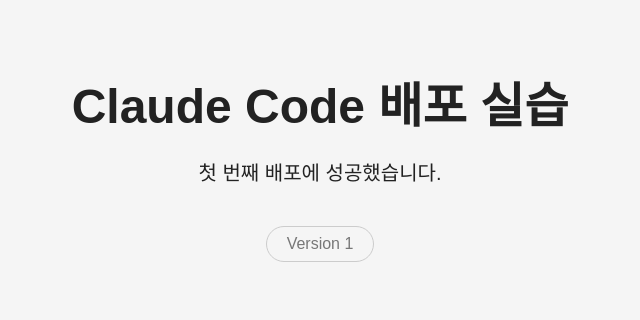
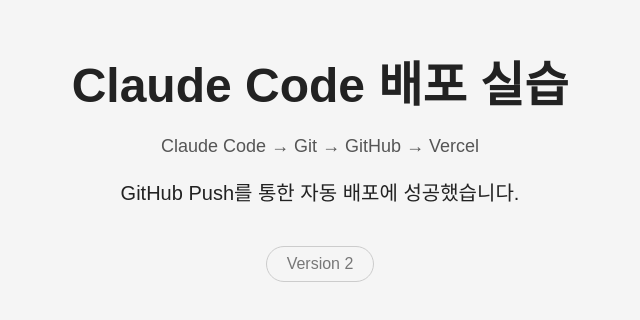
Before and after one commit to shyboy0329-dev/claude-vercel-practice, a plain HTML site: page index.html in a window 1280 px wide. Shown: the part 236-556 px from the top of the page, without its empty margins (320-960 px from the left). Drawn offline with Linux system fonts and the light colour scheme.

Commit message:
Update page to version 2

```diff
--- a/index.html
+++ b/index.html
@@ -24,6 +24,13 @@
       margin: 0 0 20px 0;
     }
 
+    /* 제목 아래 흐름 표시 */
+    .flow {
+      font-size: 18px;
+      color: #555555;
+      margin: 0 0 20px 0;
+    }
+
     /* 설명 문구 */
     p {
       font-size: 20px;
@@ -44,9 +51,11 @@
 
   <h1>Claude Code 배포 실습</h1>
 
-  <p>첫 번째 배포에 성공했습니다.</p>
+  <div class="flow">Claude Code → Git → GitHub → Vercel</div>
 
-  <div class="version">Version 1</div>
+  <p>GitHub Push를 통한 자동 배포에 성공했습니다.</p>
+
+  <div class="version">Version 2</div>
 
 </body>
 </html>
```
